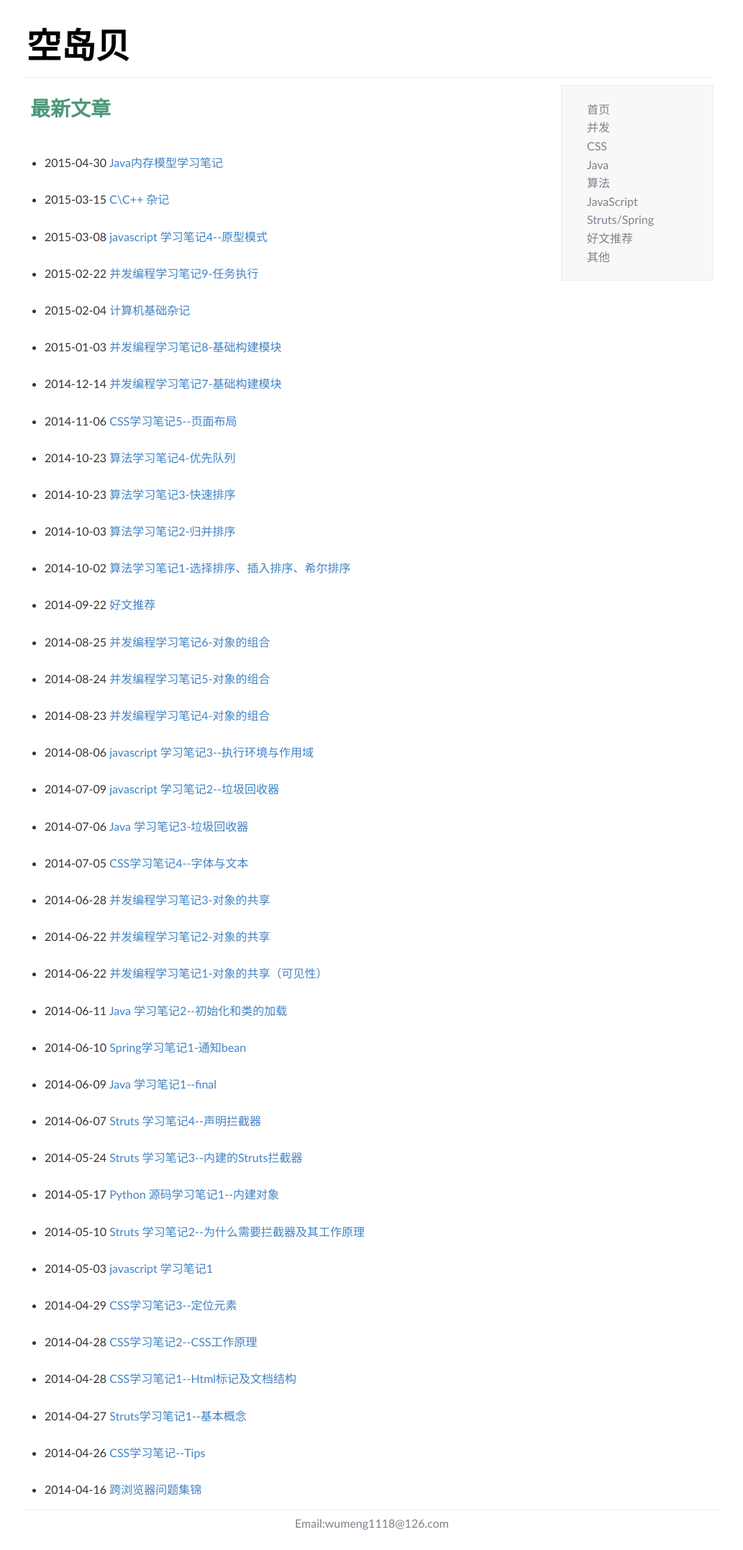
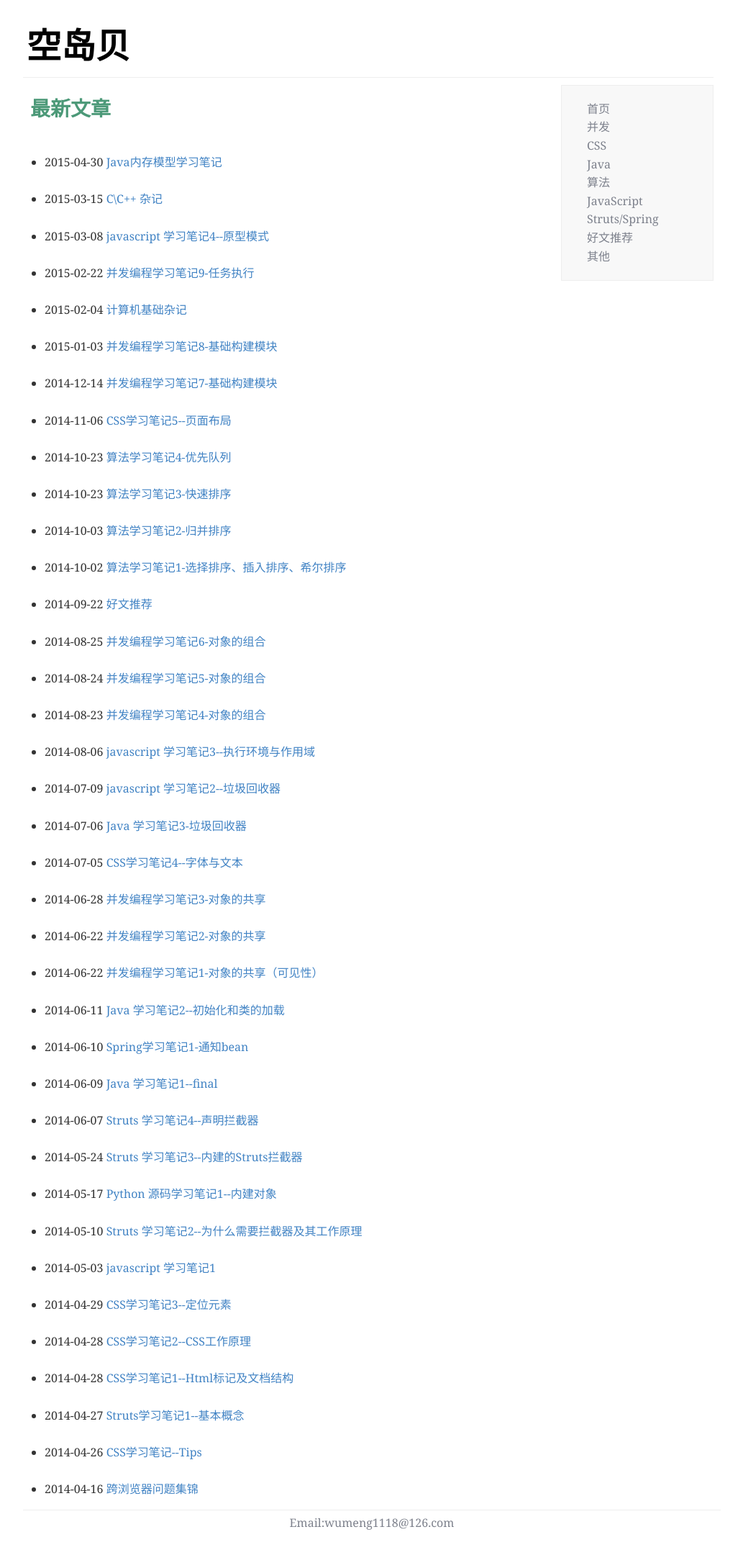
Before and after one commit to Qing-Shuang/Bird, a Jekyll site: the page built from index.html, in a window 1280 px wide. Shown: the whole page at 72% size, without its empty margins (128-1161 px from the left). Built offline with Jekyll 4.4.1, drawn with Linux system fonts in a browser that asks for light colours; Markdown is read by kramdown in place of the engine named in the settings; the list of posts is cut into pages by our own code.

Commit message:
Update markdownpad-github.css

```diff
--- a/css/markdownpad-github.css
+++ b/css/markdownpad-github.css
@@ -21,8 +21,8 @@ html{
 =============================================================================*/
 
 body {
-  font-family: "Trebuchet MS", Georgia, "Times New Roman", Times, Helvetica, arial, freesans, clean, sans-serif;
-  /*font-family: Georgia, Helvetica, arial, freesans, clean, sans-serif;*/
+  /*font-family: "Trebuchet MS", Georgia, "Times New Roman", Times, Helvetica, arial, freesans, clean, sans-serif;*/
+  font-family: Georgia, Helvetica, arial, freesans, clean, sans-serif;
   font-size: 16px;
   line-height: 1.6;
   color: #333;
```
